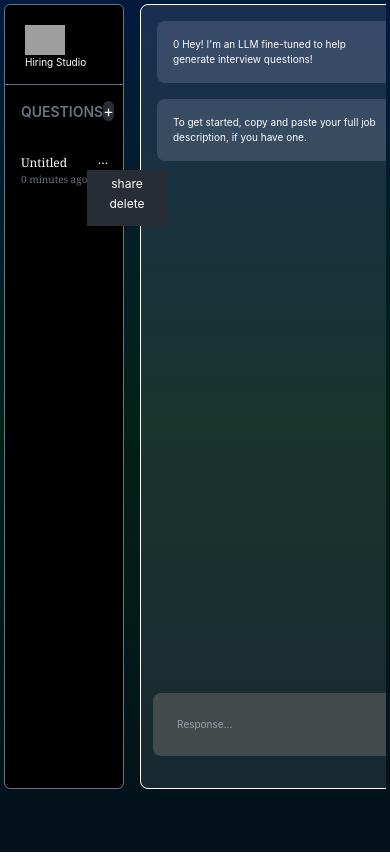
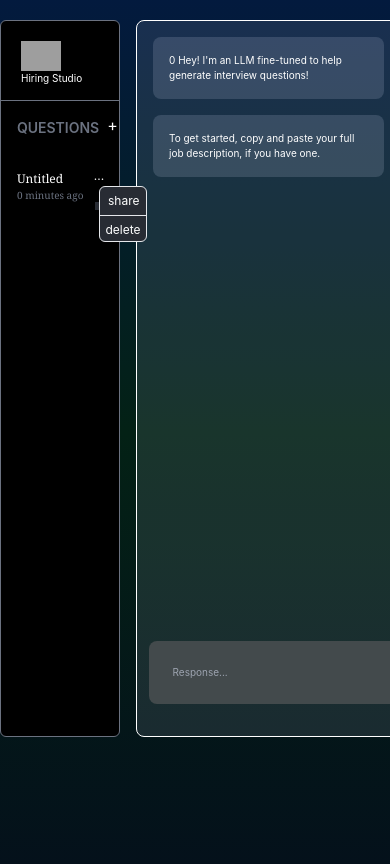
Before and after one commit to Abhas2001/HiringStudio, a React (Create React App) app in the folder hiringstudio/: page / in a window 390 px wide. Both pictures are taken after a click on the button "...". Built offline with nearby package versions, Linux system fonts and the light colour scheme; grey boxes are pictures that could not be loaded.

Commit message:
final commit

```diff
--- a/hiringstudio/package.json
+++ b/hiringstudio/package.json
@@ -7,11 +7,13 @@
     "@testing-library/react": "^13.4.0",
     "@testing-library/user-event": "^13.5.0",
     "ajv": "^8.17.1",
+    "copy-to-clipboard": "^3.3.3",
     "dist": "^0.1.2",
     "react": "^18.3.1",
     "react-device-detect": "^2.2.3",
     "react-dom": "^18.3.1",
     "react-scripts": "5.0.1",
+    "styled-components": "^6.1.13",
     "web-vitals": "^2.1.4"
   },
   "scripts": {
--- a/hiringstudio/src/App.jsx
+++ b/hiringstudio/src/App.jsx
@@ -33,7 +33,7 @@ console.log(isMobile);
 
 
   return (
-    <div className={isMobile?"m-1 flex gap-4 h-[100vh] overflow-y-hidden":"m-8 flex gap-10"}>
+    <div className={isMobile?"mt-[1.25rem] flex gap-4 h-[100vh] overflow-y-hidden":"m-8 flex gap-10"}>
        <Navigation settotal={settotal} setshowmobile={setshowmobile} items={items} setitems={setitems} setactiveitems={setactiveitems}  />
 
        {showmobile===true&&
--- a/hiringstudio/src/Navigation.jsx
+++ b/hiringstudio/src/Navigation.jsx
@@ -2,6 +2,7 @@ import React from 'react'
 import { useEffect } from 'react';
 import { useState } from 'react'
 import { useMobile } from './useMobile';
+
 
 const Navigation = (props) => {
 
@@ -64,7 +65,7 @@ const Navigation = (props) => {
     }
 
   return (
-    <div className={isMobile? `text-white bg-black border-[1px] border-gray-500 ${hide==false?'w-[120px]':'w-[100px]'} h-[93vh] rounded-md`: `text-white bg-black border-[1px] border-gray-500 ${hide==false?'w-[324px]':'w-[100px]'} h-[93vh] rounded-md`}>
+    <div className={isMobile? `text-white bg-black border-[1px] border-gray-500 ${hide==false?'w-[120px]':'w-[100px]'} h-[85vh] rounded-md`: `text-white bg-black border-[1px] border-gray-500 ${hide==false?'w-[324px]':'w-[100px]'} h-[93vh] rounded-md`}>
       <section onMouseEnter={()=>{sethidebtn(true)}} onMouseLeave={()=>{sethidebtn(false)}} className='h-[80px] border-b-[1px] border-gray-500 p-[20px]'>
         <div className='flex justify-between'>
 
@@ -82,9 +83,9 @@ const Navigation = (props) => {
 
 
       <section className='h-[50vh]'>
-        <div className='flex justify-between p-4 text-gray-500'>
+        <div className={isMobile?'flex justify-between p-4 gap-2 text-gray-500':'flex justify-between p-4 text-gray-500'}>
             <h1 className='text-[14px] font-semibold'>QUESTIONS</h1>
-            <button className='w-5 h-5 rounded-full bg-[#282c34] flex justify-center items-center text-white' onClick={handleadd}>+</button>
+            <button className='w-5 h-4 rounded-full flex justify-center items-center text-white' onClick={handleadd}>+</button>
         </div>
 
 
@@ -106,9 +107,13 @@ const Navigation = (props) => {
             <button className='text-[12px] leading-none' onClick={()=>{handlemore(x)}}>...
 
             {more==true && x==opt?
-            <div className='w-20 h-14 p-2 flex flex-col gap-2 bg-[#282c34] relative mt-1  left-6'>
-                <button >share</button>
+            <div className='w-12 h-14 border-[1px] rounded-md flex flex-col gap-2 bg-[#282c34] relative mt-1  left-6'>
+                <div>
+                <button className='border-b-[1px] p-2'>share</button>
+                </div>
+                <div >
                 <button onClick={()=>{handledelete(opt)}}>delete</button>
+                </div>
             </div>
             :
             null
--- a/hiringstudio/src/Questions.jsx
+++ b/hiringstudio/src/Questions.jsx
@@ -36,11 +36,11 @@ const Questions = (props) => {
 
 
   return (
-    <section className={isMobile?'w-[169%]':'w-full'}>
+    <section className={isMobile?'w-[169%] pr-3':'w-full'}>
     <div className='w-full border-b-[2px]'>
       <p className='text-white font-bold text-xl'>Questions</p>
     </div>
-    <section className='mt-4 flex flex-col gap-8'>
+    <section className={isMobile?'mt-4 flex flex-col gap-[25px]':'mt-4 flex flex-col gap-8'}>
         {data[value[value.length-1]?.question]?data[value[value.length-1].question].map((x)=>{
 
             return(
--- a/hiringstudio/src/mobile.jsx
+++ b/hiringstudio/src/mobile.jsx
@@ -129,7 +129,7 @@ function Mobile(props){
     return(
         <section className={isMobile?"w-[169%] flex justify-between gap-[20px]":"w-full flex justify-between gap-[40px]"}>
 
-        <div className={isMobile?'h-[93vh] flex w-[165vh] bg-[#DBE7FA] border-[0.1px] border-white bg-opacity-10 rounded-lg text-[10px]':'h-[93vh] flex w-[95vh] bg-[#DBE7FA] border-[0.1px] border-white bg-opacity-10 rounded-lg'} onMouseEnter={()=>{sethover(true)}} onMouseLeave={()=>{sethover(false)}}>
+        <div className={isMobile?'h-[85vh] flex w-[119vh] bg-[#DBE7FA] border-[0.1px] border-white bg-opacity-10 rounded-lg text-[10px]':'h-[93vh] flex w-[95vh] bg-[#DBE7FA] border-[0.1px] border-white bg-opacity-10 rounded-lg'} onMouseEnter={()=>{sethover(true)}} onMouseLeave={()=>{sethover(false)}}>
 
    <div className="h-[100%] flex flex-col justify-between">
     <div className={ `${hover? 'scrollclass':'scrollhidden'}`}>
```
Also changed, not shown: 1 other file (tests, documents, lock files or other folders).
